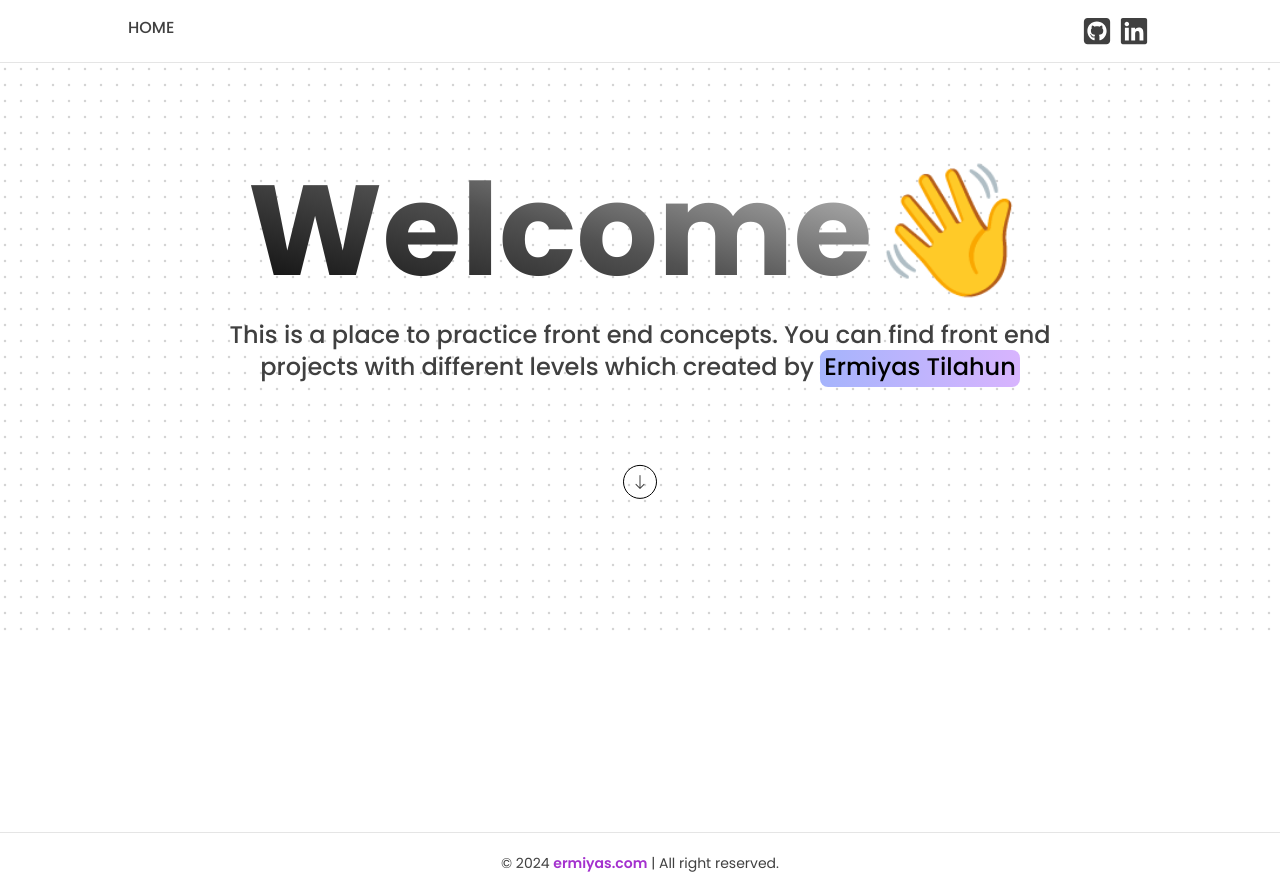
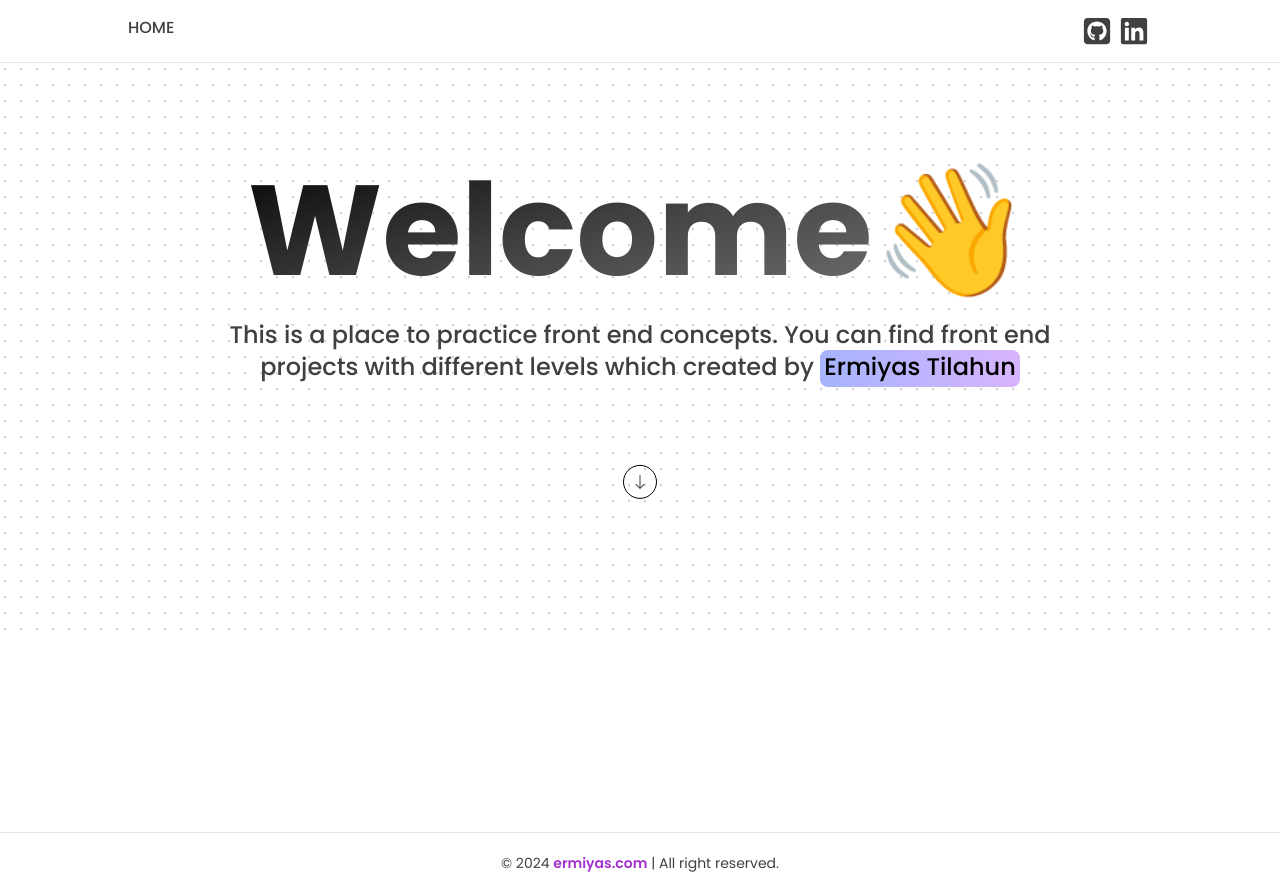
Before and after one commit to Erma-T/frontendprojects, a Next.js app: page / in a window 1280 px wide. Built offline with nearby package versions, Linux system fonts and the light colour scheme.

Commit message:
Hero fix

```diff
--- a/src/app/mainsections/hero.tsx
+++ b/src/app/mainsections/hero.tsx
@@ -24,7 +24,7 @@ const Hero = () => {
       >
 
             <p className="text-[8rem]  font-bold">
-                <span className="text-transparent bg-clip-text bg-gradient-to-bl from-neutral-300 via-neutral-600 to-black ">
+                <span className="text-transparent bg-clip-text bg-gradient-to-br from-black via-neutral-700 to-neutral-500 ">
                     Welcome
                 </span>
                 👋
```
Also changed, not shown: src/app/mainsections/about.tsx (+8 -0 lines).
